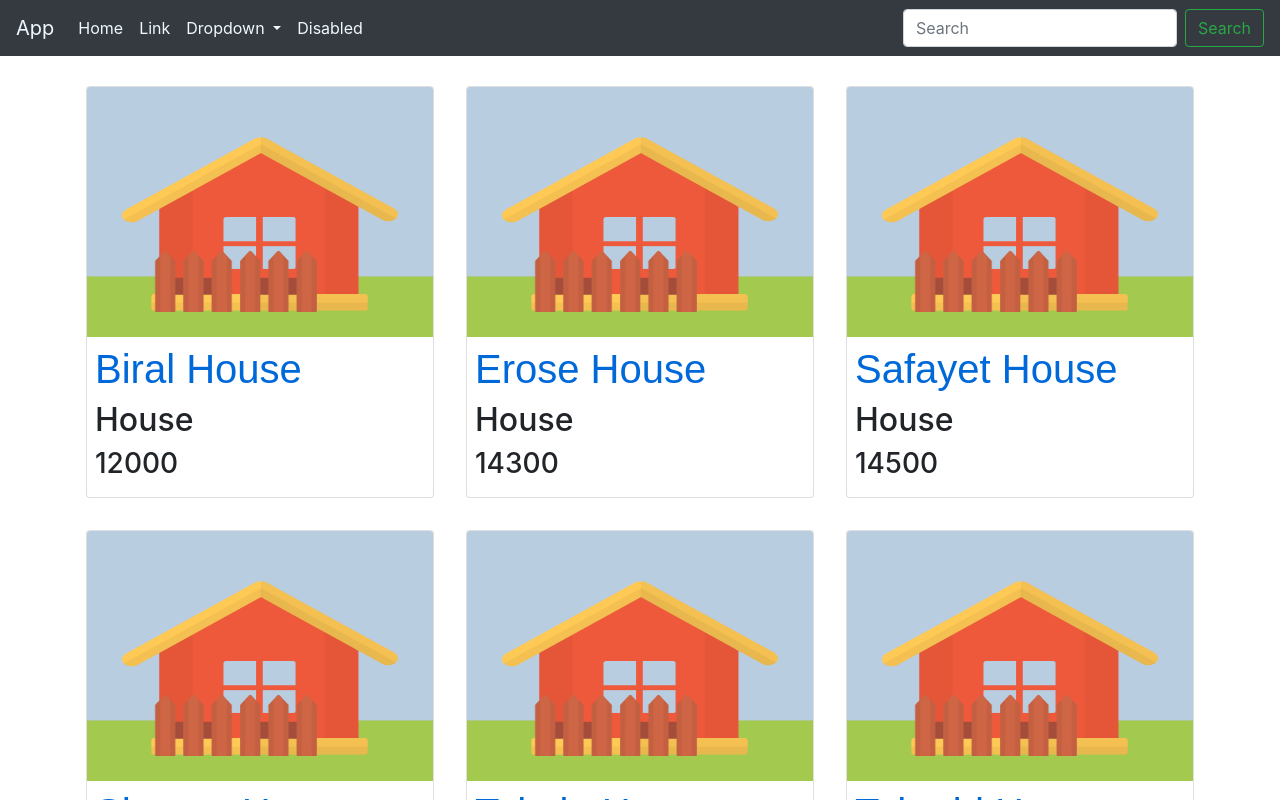
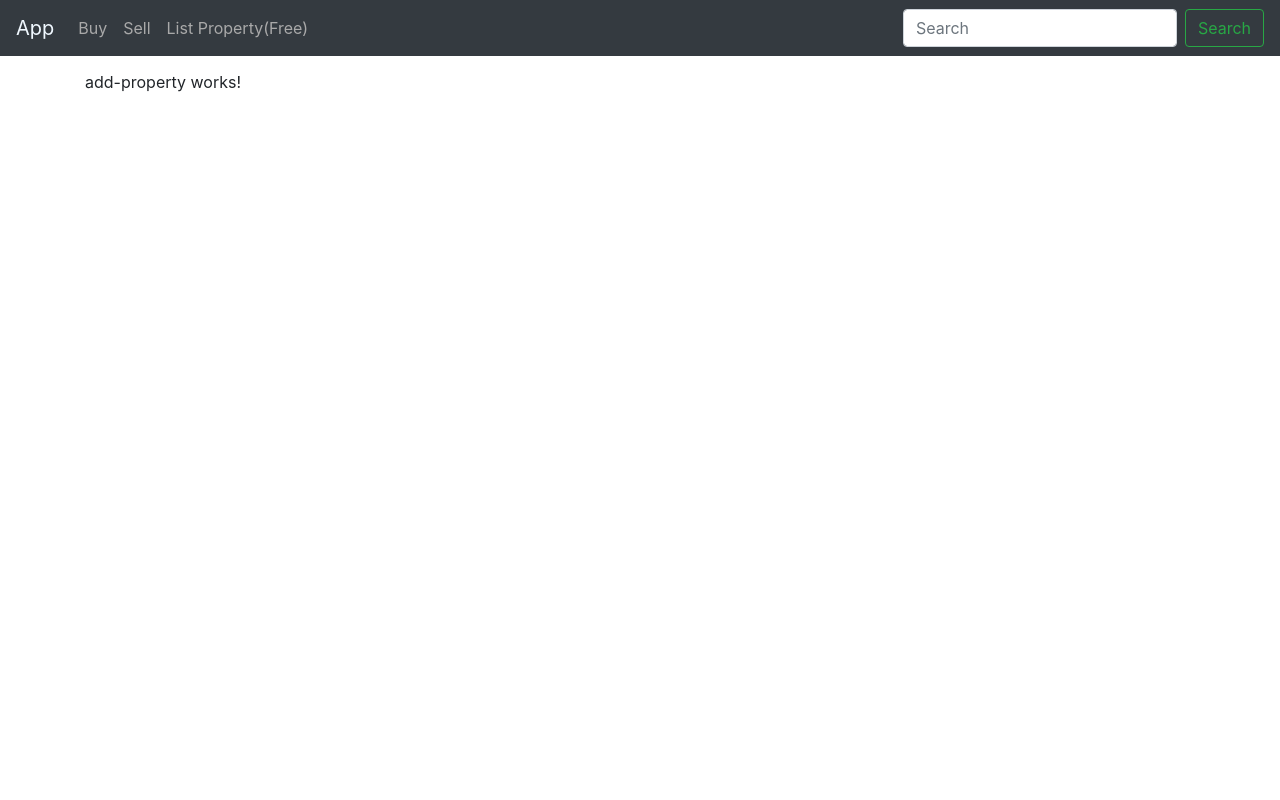
Before and after one commit to emonsafayet/PropertyApp, an Angular app in the folder Frontend/: page /add-property in a window 1280 px wide. Shown: the top 800 px of the page. Built offline with nearby package versions, Linux system fonts and the light colour scheme.

Commit message:
add routing

```diff
--- a/Frontend/src/app/app.component.html
+++ b/Frontend/src/app/app.component.html
@@ -1,4 +1,5 @@
 <app-nav-bar></app-nav-bar>
 <div class="container" style="margin-top:70px;">
-    <app-property-list></app-property-list>
+    <!-- <app-property-list></app-property-list> -->
+    <router-outlet></router-outlet>
 </div>
--- a/Frontend/src/app/app.module.ts
+++ b/Frontend/src/app/app.module.ts
@@ -1,22 +1,30 @@
 import { BrowserModule } from '@angular/platform-browser';
 import { NgModule } from '@angular/core';
 import {HttpClientModule} from '@angular/common/http';
+import{ Routes,RouterModule} from '@angular/router'
 
 import { AppComponent } from './app.component';
 import { PropertyCardComponent } from './property/property-card/property-card.component';
 import { PropertyListComponent } from './property/property-list/property-list.component';
 import { NavBarComponent } from './nav-bar/nav-bar.component';
 import { HousingService } from './services/housing.service';
+import { AddPropertyComponent } from './property/add-property/add-property.component';
+
+const appRoutes :Routes = [
+  {path:'',component:PropertyListComponent},
+  {path:'add-property',component:AddPropertyComponent}
+]
 
 @NgModule({
   declarations: [
     AppComponent,
     PropertyCardComponent,
     PropertyListComponent,
-      NavBarComponent
+    NavBarComponent,
+    AddPropertyComponent
    ],
   imports: [
-    BrowserModule,HttpClientModule
+    BrowserModule,HttpClientModule,RouterModule.forRoot(appRoutes)
   ],
   providers: [
     HousingService
--- a/Frontend/src/app/nav-bar/nav-bar.component.html
+++ b/Frontend/src/app/nav-bar/nav-bar.component.html
@@ -1,5 +1,5 @@
 <nav class="navbar navbar-expand-lg navbar-light bg-dark fixed-top">
-  <a class="navbar-brand" href="#" style="color:aliceblue">App</a>
+  <a class="navbar-brand" href="/" style="color:aliceblue">App</a>
   <button class="navbar-toggler" type="button" data-toggle="collapse" data-target="#navbarSupportedContent" aria-controls="navbarSupportedContent" aria-expanded="false" aria-label="Toggle navigation">
     <span class="navbar-toggler-icon"></span>
   </button>
@@ -7,24 +7,13 @@
   <div class="collapse navbar-collapse" id="navbarSupportedContent">
     <ul class="navbar-nav mr-auto">
       <li class="nav-item active">
-        <a class="nav-link" href="#" style="color:aliceblue">Home <span class="sr-only">(current)</span></a>
+        <a class="nav-link" href="/" style="color:darkgrey">Buy <span class="sr-only">(current)</span></a>
       </li>
       <li class="nav-item">
-        <a class="nav-link" href="#"  style="color:aliceblue">Link</a>
-      </li>
-      <li class="nav-item dropdown">
-        <a class="nav-link dropdown-toggle" href="#" id="navbarDropdown" role="button" data-toggle="dropdown" aria-haspopup="true" aria-expanded="false" style="color:aliceblue">
-          Dropdown
-        </a>
-        <div class="dropdown-menu" aria-labelledby="navbarDropdown">
-          <a class="dropdown-item" href="#">Action</a>
-          <a class="dropdown-item" href="#">Another action</a>
-          <div class="dropdown-divider"></div>
-          <a class="dropdown-item" href="#"  style="color:aliceblue"> Something else here</a>
-        </div>
+        <a class="nav-link" href="/"  style="color:darkgrey">Sell</a>
       </li>
       <li class="nav-item">
-        <a class="nav-link disabled" href="#" tabindex="-1" aria-disabled="true"  style="color:aliceblue">Disabled</a>
+        <a class="nav-link" href="/add-property"  style="color:darkgrey">List Property(Free)</a>
       </li>
     </ul>
     <form class="form-inline my-2 my-lg-0">
--- /dev/null
+++ b/Frontend/src/app/property/add-property/add-property.component.html
@@ -0,0 +1,3 @@
+<p>
+  add-property works!
+</p>
--- /dev/null
+++ b/Frontend/src/app/property/add-property/add-property.component.ts
@@ -0,0 +1,15 @@
+import { Component, OnInit } from '@angular/core';
+
+@Component({
+  selector: 'app-add-property',
+  templateUrl: './add-property.component.html',
+  styleUrls: ['./add-property.component.scss']
+})
+export class AddPropertyComponent implements OnInit {
+
+  constructor() { }
+
+  ngOnInit() {
+  }
+
+}
```
Also changed, not shown: Frontend/src/app/property/add-property/add-property.component.scss (added), 1 other file (tests, documents, lock files or other folders).
